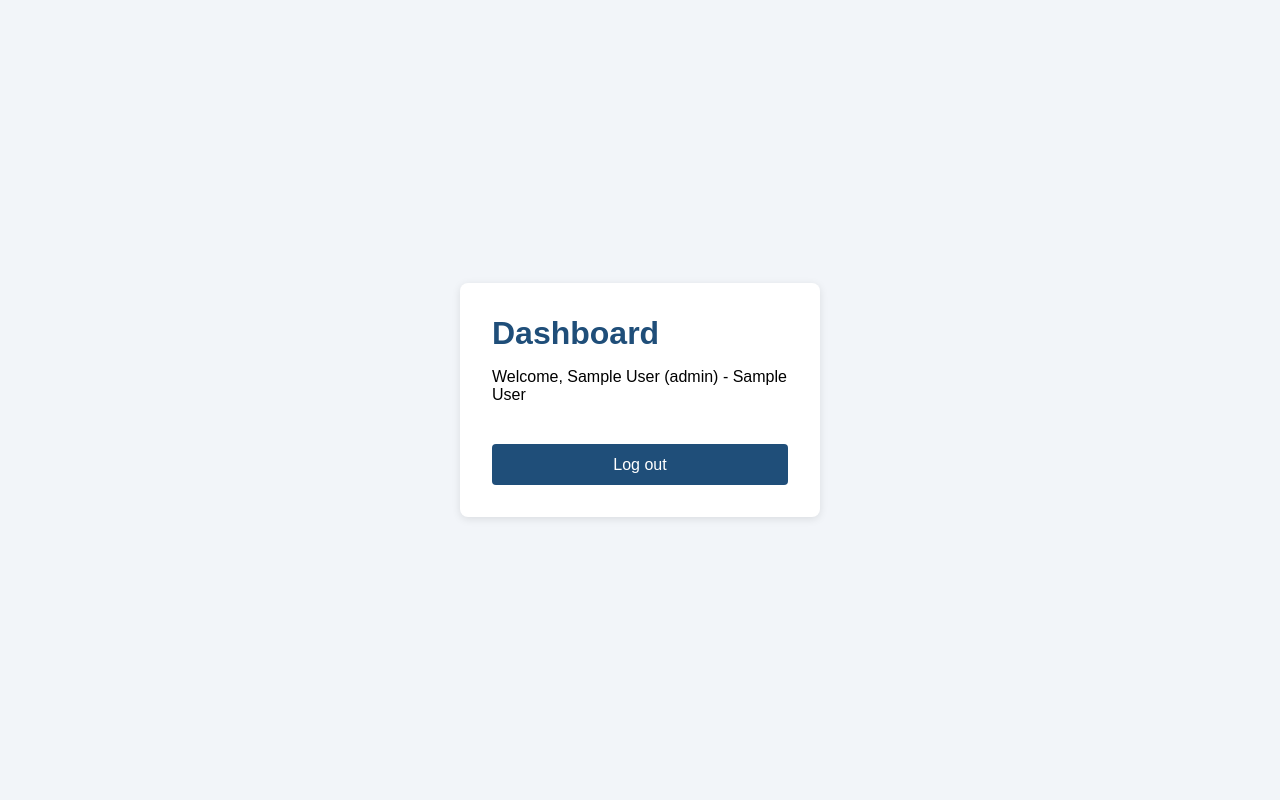
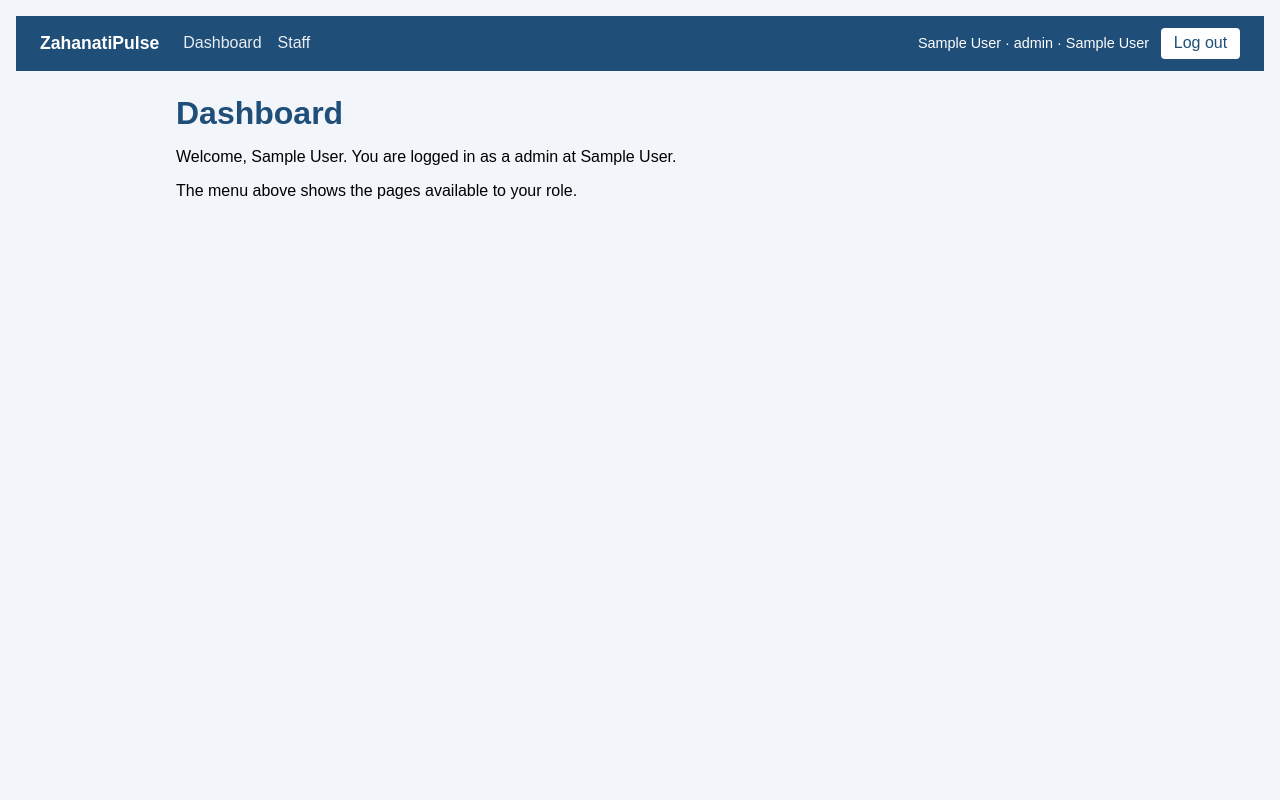
Before and after one commit to dismaswetaba/zahanatipulse, a Flask app: page /dashboard in a window 1280 px wide. Run offline with Flask 3, Linux system fonts and the light colour scheme; the visitor is signed in with stand-in values (Sample User, id 1).

Commit message:
added role chek and facility isolation test

```diff
--- a/app/__init__.py
+++ b/app/__init__.py
@@ -1,26 +1,40 @@
 import os
-from flask import Flask
+
+from flask import Flask, session
 from dotenv import load_dotenv
+
+from app.menu import MENU
 
 load_dotenv()
 
 
 def create_app():
     app = Flask(__name__)
+    app.secret_key = os.getenv("SECRET_KEY")
 
-    secret_key = os.getenv("SECRET_KEY")
-    if not secret_key:
-        raise RuntimeError("SECRET_KEY is missing from .env")
+    if not app.secret_key:
+        raise RuntimeError("SECRET_KEY is not configured")
 
-    app.config["SECRET_KEY"] = secret_key
     app.config["SESSION_COOKIE_HTTPONLY"] = True
     app.config["SESSION_COOKIE_SAMESITE"] = "Lax"
-    # Remains False for local HTTP; set FLASK_ENV=production for HTTPS
-    app.config["SESSION_COOKIE_SECURE"] = (
-        os.getenv("FLASK_ENV") == "production"
-    )
+
+    # Enable this in production when the site is served over HTTPS:
+    # app.config["SESSION_COOKIE_SECURE"] = True
+
+    @app.context_processor
+    def inject_navigation():
+        role = session.get("role")
+        return {
+            "menu": [
+                item for item in MENU
+                if role in item["roles"]
+            ]
+        }
 
     from app.auth.routes import auth_bp
+    from app.patients.routes import patients_bp
+
     app.register_blueprint(auth_bp)
+    app.register_blueprint(patients_bp)
 
     return app
--- a/app/auth/decorators.py
+++ b/app/auth/decorators.py
@@ -1,5 +1,5 @@
 from functools import wraps
-from flask import jsonify, redirect, request, session, url_for
+from flask import abort, jsonify, redirect, request, session, url_for
 
 
 def login_required(view):
@@ -10,5 +10,25 @@ def login_required(view):
                 return jsonify({"error": "Login required"}), 401
             return redirect(url_for("auth.login_page"))
         return view(*args, **kwargs)
+    return wrapped
 
-    return wrapped
+
+def role_required(*allowed_roles):
+    def decorator(view):
+        @wraps(view)
+        def wrapped(*args, **kwargs):
+            if session.get("role") not in allowed_roles:
+                if request.path.startswith("/api/"):
+                    return jsonify({"error": "You do not have permission to do this"}), 403
+                abort(403)
+            return view(*args, **kwargs)
+        return wrapped
+    return decorator
+
+
+def current_user_id():
+    return session["user_id"]
+
+
+def current_facility_id():
+    return session["facility_id"]
--- a/app/auth/routes.py
+++ b/app/auth/routes.py
@@ -8,8 +8,12 @@ from flask import (
     url_for,
 )
 from werkzeug.security import check_password_hash
-from db import get_connection
-from app.auth.decorators import login_required
+from db import get_connection, fetch_all
+from app.auth.decorators import (
+    login_required,
+    role_required,
+    current_facility_id,
+)
 
 auth_bp = Blueprint("auth", __name__)
 
@@ -99,3 +103,18 @@ def me():
             "facility_name": session["facility_name"],
         }
     )
+
+@auth_bp.route("/api/staff")
+@login_required
+@role_required("admin")
+def list_staff():
+    staff = fetch_all(
+        """
+        SELECT user_id, full_name, email, role, is_active
+        FROM users
+        WHERE facility_id = %s
+        ORDER BY role, full_name
+        """,
+        (current_facility_id(),),
+    )
+    return jsonify(staff)
--- /dev/null
+++ b/app/menu.py
@@ -0,0 +1,32 @@
+MENU = [
+    {
+        "label": "Dashboard",
+        "url": "/dashboard",
+        "roles": ["admin", "receptionist", "clinician", "pharmacist"],
+    },
+    {
+        "label": "Patients",
+        "url": "/patients",
+        "roles": ["receptionist", "clinician"],
+    },
+    {
+        "label": "Appointments",
+        "url": "/appointments",
+        "roles": ["receptionist", "clinician"],
+    },
+    {
+        "label": "Queue",
+        "url": "/queue",
+        "roles": ["receptionist", "clinician"],
+    },
+    {
+        "label": "Inventory",
+        "url": "/inventory",
+        "roles": ["pharmacist"],
+    },
+    {
+        "label": "Staff",
+        "url": "/staff",
+        "roles": ["admin"],
+    },
+]
--- a/app/static/css/style.css
+++ b/app/static/css/style.css
@@ -62,3 +62,28 @@ button {
     color: #c0392b;
     min-height: 1.2rem;
 }
+
+/* ---- app layout (pages with the top menu) ---- */
+body.app { display: block; }
+.topbar {
+  display: flex;
+  flex-wrap: wrap;
+  align-items: center;
+  gap: 1rem 1.5rem;
+  background: #1f4e79;
+  color: #fff;
+  padding: 0.75rem 1.5rem;
+}
+.topbar .brand { font-weight: bold; font-size: 1.1rem; }
+.topbar nav { display: flex; flex-wrap: wrap; gap: 1rem; flex: 1; }
+.topbar nav a { color: #fff; text-decoration: none; opacity: 0.9; }
+.topbar nav a:hover { text-decoration: underline; }
+.userbox { display: flex; align-items: center; gap: 0.75rem; font-size: 0.9rem; }
+.link-button {
+  width: auto;
+  margin: 0;
+  padding: 0.4rem 0.8rem;
+  background: #fff;
+  color: #1f4e79;
+}
+.content { max-width: 960px; margin: 1.5rem auto; padding: 0 1rem; }
--- /dev/null
+++ b/app/templates/base.html
@@ -0,0 +1,50 @@
+<!DOCTYPE html>
+<html lang="en">
+<head>
+    <meta charset="UTF-8">
+    <meta name="viewport" content="width=device-width, initial-scale=1">
+    <title>{% block title %}ZahanatiPulse{% endblock %}</title>
+    <link rel="stylesheet"
+          href="{{ url_for('static', filename='css/style.css') }}">
+</head>
+<body class="app">
+    <header class="topbar">
+        <span class="brand">ZahanatiPulse</span>
+
+        <nav>
+            {% for item in menu %}
+                <a href="{{ item.url }}">{{ item.label }}</a>
+            {% endfor %}
+        </nav>
+
+        <div class="userbox">
+            <span>
+                {{ session.full_name }} ·
+                {{ session.role }} ·
+                {{ session.facility_name }}
+            </span>
+            <button id="logout" class="link-button" type="button">
+                Log out
+            </button>
+        </div>
+    </header>
+
+    <main class="content">
+        {% block content %}{% endblock %}
+    </main>
+
+    <script>
+        document.getElementById("logout").addEventListener("click", async () => {
+            const response = await fetch("/api/auth/logout", {
+                method: "POST"
+            });
+
+            if (response.ok) {
+                window.location.href = "/login";
+            }
+        });
+    </script>
+
+    {% block scripts %}{% endblock %}
+</body>
+</html>
--- a/app/templates/dashboard.html
+++ b/app/templates/dashboard.html
@@ -1,55 +1,17 @@
-<!DOCTYPE html>
-<html lang="en">
-<head>
-    <meta charset="UTF-8">
-    <meta name="viewport" content="width=device-width, initial-scale=1">
-    <title>ZahanatiPulse - Dashboard</title>
-    <link rel="stylesheet" href="{{ url_for('static', filename='css/style.css') }}">
-</head>
-<body>
-    <main class="card">
-        <h1>Dashboard</h1>
-        <p id="welcome">Loading account details...</p>
-        <button id="logout" type="button">Log out</button>
-    </main>
+{% extends "base.html" %}
 
-    <script>
-        async function loadUser() {
-            const welcome = document.getElementById("welcome");
-            try {
-                const response = await fetch("/api/auth/me");
-                if (response.status === 401) {
-                    window.location.href = "/login";
-                    return;
-                }
-                if (!response.ok) {
-                    throw new Error("Could not load account details");
-                }
-                const user = await response.json();
-                welcome.textContent =
-                    "Welcome, " + user.full_name +
-                    " (" + user.role + ") - " + user.facility_name;
-            } catch (error) {
-                welcome.textContent = "Unable to load dashboard. Please try again.";
-            }
-        }
+{% block title %}Dashboard – ZahanatiPulse{% endblock %}
 
-        document.getElementById("logout").addEventListener("click", async () => {
-            try {
-                const response = await fetch("/api/auth/logout", {
-                    method: "POST"
-                });
-                if (!response.ok) {
-                    throw new Error("Logout failed");
-                }
-                window.location.href = "/login";
-            } catch (error) {
-                document.getElementById("welcome").textContent =
-                    "Could not log out. Please try again.";
-            }
-        });
+{% block content %}
+    <h1>Dashboard</h1>
 
-        loadUser();
-    </script>
-</body>
-</html>
+    <p>
+        Welcome, {{ session.full_name }}.
+        You are logged in as a {{ session.role }} at
+        {{ session.facility_name }}.
+    </p>
+
+    <p>
+        The menu above shows the pages available to your role.
+    </p>
+{% endblock %}
```
Also changed, not shown: app/patients/routes.py (added, +36 -0 lines), db.py (+23 -1 lines), test_isolation.py (added, +110 -0 lines), app/patients/__init__.py (added), 1 other file.
